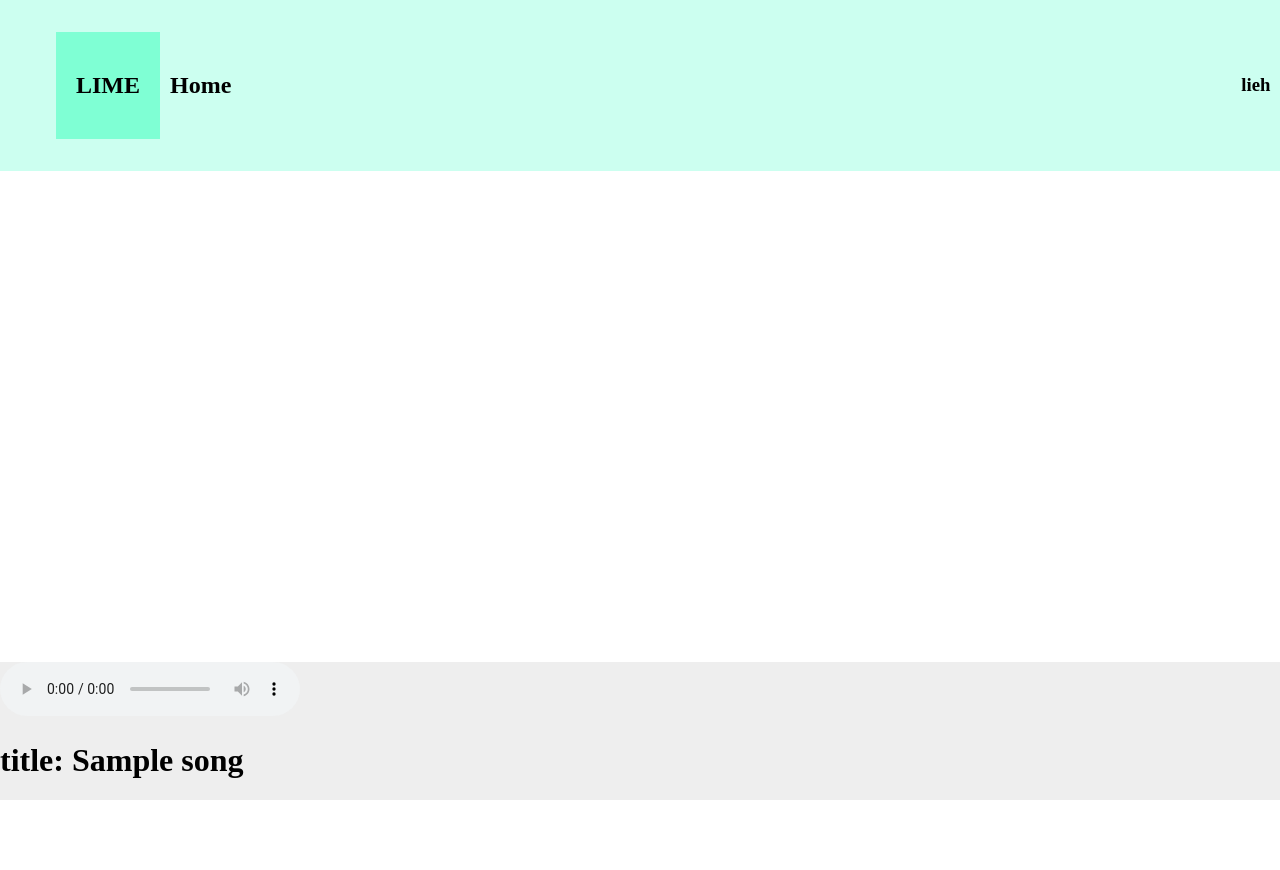
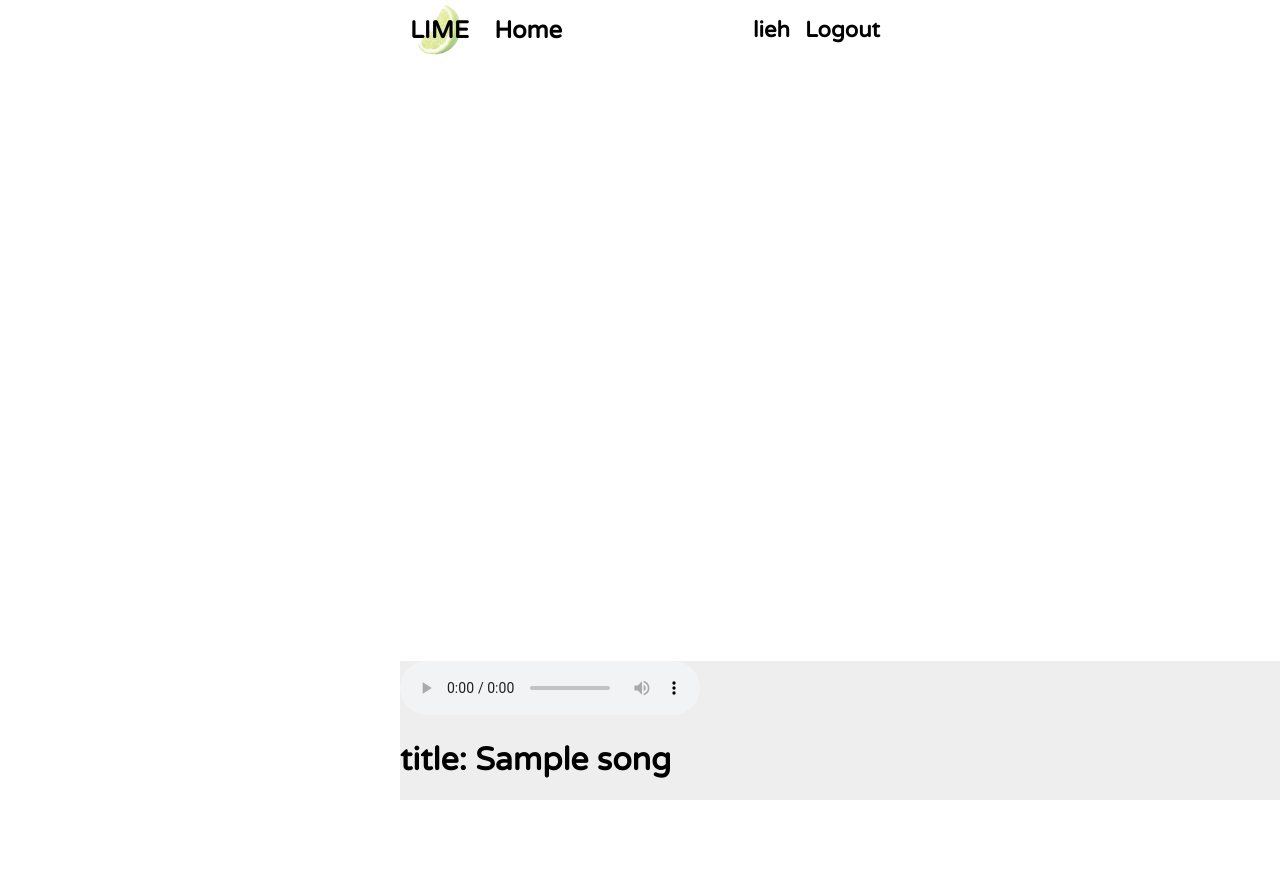
Before and after one commit to liehhh/lime, a Django app: page /songs/ in a window 1280 px wide. Before the commit the page ends 800 px from the top, so only its background shows below. Run offline with Django 5.2, Linux system fonts and the light colour scheme; a user stored in the database is signed in; tables that the repository leaves empty hold one stand-in row (values such as "Sample post"); some libraries are stand-ins or nearby versions.

Commit message:
General Css

```diff
--- a/lime/limeapp/static/limeapp/main.css
+++ b/lime/limeapp/static/limeapp/main.css
@@ -1,86 +1,173 @@
+@import url('https://fonts.googleapis.com/css?family=Varela Round');
+
+
+body, html {
+  padding: 0;
+  margin: 0;
+}
+
+body {
+  height: 100vh;                /* Ensure body fills the screen */
+  margin: 0;                    /* Remove default margins */
+}
+
+
+
+/*general header stuff here*/
+
+header {
+  top: 0;
+  left: 0;
+  position: fixed;
+  max-width: 100vw;
+  z-index: 1000;
+  display: block;
+}
+
 a {
   all: unset;
   cursor: pointer;
 }
 
+a:hover {
+  color: rgb(118, 177, 31);
+  text-shadow: 0 0 4px greenyellow;
+}
+
 .header {
+  position: fixed;
+  top: 0;
+  left: 0;
+  width: 100vw;
+  height: 60px;
+  z-index: 1000;
+
   display: flex;
   align-items: center;
-    text-align: center;
+  justify-content: space-between;
+  padding: 0 20px;
+  box-sizing: border-box;
+}
+
+h1,h2,h3,h4,h5,h6,a,button,p {
+  font-family: 'Varela Round'
+}
+
+.left-header, .right-header {
+  display: flex;
+  align-items: center;
+  gap: 15px;
+}
+
+.right-header-a h1 {
+  margin: 0 10px;
+  font-size: 1rem;
 }
 
 .left-header {
+  position: relative;
   display: flex;
-    gap: 20px;
-    justify-content: left;
   align-items: center;
+  height: 100%;
 }
 
-.mid-header {
+.left-header img {
+  position: absolute;
+  top: 0;
+  left: 10px;
+  height: 100%;
+  z-index: 0;
+  opacity: 0.5;
+}
+
+#lime {
+  position: relative;
+  z-index: 1;
+  margin: 0;
   padding: 10px;
+  color: black;
 }
 
 .right-header {
   display: flex;
+  align-items: center;
+  justify-content: flex-end;
   gap: 20px;
-    padding-left: 1000px;
 }
 
-.left-header {
-    background-color: aquamarine;
+.right-header-a {
+  display: flex;
+  align-items: center;
+  gap: 20px;
 }
 
-#lime {
-    padding: 20px;
+.right-header h1, .right-header h3 {
+  margin: 0;
+  font-size: 22px;
 }
 
-header {
-    background-color: rgb(198, 255, 236);
-    box-shadow: 0 -2px 8px rgba(0, 0, 0, 0.1);
+.header {
+  padding-left: 400px;
+  padding-right: 400px;
 }
 
-nav {
-    width: 100%;
-    position: fixed;
-    top: 0;
-    left: 0;
-    background-color: #ccfff0;
-    padding: 1rem;
-    display: flex;
-    justify-content: space-between;
-    align-items: center;
-    z-index: 1000;
+/* general header stuff ends here */
+
+body {
+  padding-top: 70px;
+  padding-left: 400px;
+  padding-right: 400px;
 }
 
-  body {
-    margin: 0;
+/* registration */
+
+.registration {
+  display: flex;
+  flex-direction: column;
+  text-align: center;
+  justify-content: center;
 }
 
-  html, body {
-    height: 100%;
-    margin: 0;
-    display: flex;
-    flex-direction: column;
+.registration {
+  background-color: rgb(169, 226, 55);
+  color: rgb(0, 0, 0);
+  margin-left: 380px;
+  margin-right: 380px;
+  padding-top: 20px;
+  padding-bottom: 20px;
+  box-shadow: 0px 4px 10px rgba(0, 0, 0, 0.603);
 }
 
-  body {
-    min-height: 100vh !important;
+button {
+  background-color: rgb(255, 255, 255);
+  color: rgb(0, 0, 0);
+  border-color: white;
 }
 
-  main {
-    flex: 1;
+button:hover {
+  color: yellowgreen;
+  text-shadow: 0 0 4px greenyellow;
 }
 
-  footer {
-    position: fixed;
-    bottom: 0;
-    left: 0;
-    width: 100%;
-    height: 60px; /* adjust to fit your design */
-    background-color: #ccfff0; /* your color */
+/* when logged in */
+
+.Inside-Account {
+  align-items: center;
   display: flex;
-    justify-content: center;
-    align-items: center;
-    z-index: 1000; /* stays above other elements */
-    box-shadow: 0 -2px 8px rgba(0, 0, 0, 0.1);
+  gap: 15px;
 }
+
+#logout-button {
+  all: unset;
+  font-family: 'Varela Round';
+  font-size: 22px;
+  font-weight: bold;
+  background-color: rgba(255, 255, 255, 0);
+  color: rgb(0, 0, 0);
+  border-color: rgba(89, 89, 89, 0);
+}
+
+#logout-button:hover {
+  color: yellowgreen;
+  text-shadow: 0 0 4px greenyellow;
+}
--- a/lime/limeapp/templates/limeapp/base.html
+++ b/lime/limeapp/templates/limeapp/base.html
@@ -15,31 +15,28 @@
         <div class="header">
           <div class="left-header">
             <h1 id="lime"><a href="{% url 'limeapp-home' %}">LIME</a></h1>
-          </div>
-          <div class="mid-header">
+            <img src="{% static 'limeapp/pictures/lime.png' %}">
             <h1><a href="{% url 'limeapp-home' %}"  hx-get="/" hx-target="#main-content" hx-swap="innerHTML">Home</a></h3>
           </div>
           <div class="right-header">
+            <div>
               {% if user.is_authenticated %}
+                <div class="Inside-Account">
                   <h3><a href="{% url 'limeapp-profile' %}">{{ user.username }}</a></h3>
                   <form method="post" action="{% url 'logout' %}" style="display: inline;">
                       {% csrf_token %}
-                  <button type="submit" style="
-                  background: none;
-                  border: none;
-                  padding: 0;
-                  color: inherit;
-                  font: inherit;
-                  cursor: pointer;
-                  text-decoration: underline;
-                  ">
+                      <button id="logout-button" type="submit">
                       Logout
                       </button>
                   </form>
+                </div>
               {% else %}
+                <div class="right-header-a">
                   <h1><a href="{% url 'login' %}">Log in</a></h1>
                   <h1><a href="{% url 'register' %}">Register</a></h1>
+                </div>
               {% endif %}
+            </div>
           </div>
         </div>
       </ul>
--- a/lime/limeapp/templates/limeapp/register.html
+++ b/lime/limeapp/templates/limeapp/register.html
@@ -3,17 +3,19 @@
 {% block content %}
 <h2>Create your Account</h2>
 
+<div class="registration">
     <form method="post">
         {% csrf_token %}
         {{ form.as_p }}
         <button type="submit">Register</button>
     </form>
 
-<p>Already have an account? <a href="{% url 'login' %}"> Log in</p>
+    <p>Already have an account? <a href="{% url 'login' %}"> Log in</a></p>
 
     {% if messages %}
         {% for message in messages %}
             <p style="color:green">{{ message }}</p>
         {% endfor %}
     {% endif %}
+</div>
 {% endblock content %}
--- a/lime/limeapp/templates/registration/login.html
+++ b/lime/limeapp/templates/registration/login.html
@@ -1,5 +1,6 @@
 {% extends 'limeapp/base.html' %}
 {% block content %}
+<div class="registration">
     <h2>Log in your Account</h2>
 
     <form method="post">
@@ -22,5 +23,6 @@
     {% if form.errors %}
         <p style="color: red">Invalid Username or Password</p>
     {% endif %}
+</div>
 
 {% endblock content %}
```
Also changed, not shown: lime/db.sqlite3, lime/limeapp/static/limeapp/pictures/lime.png (added). Lines whose indentation alone changed are shown as unchanged.
